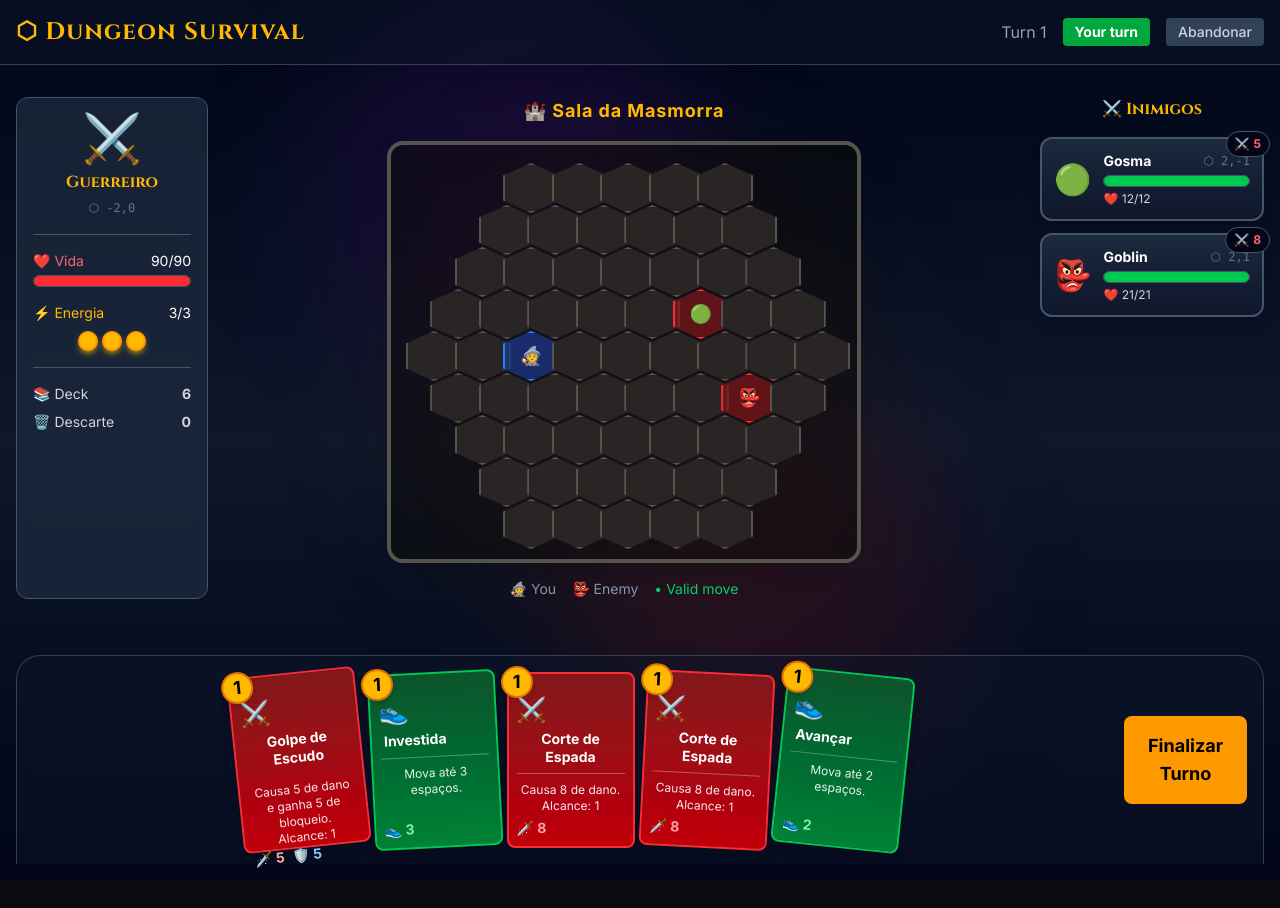
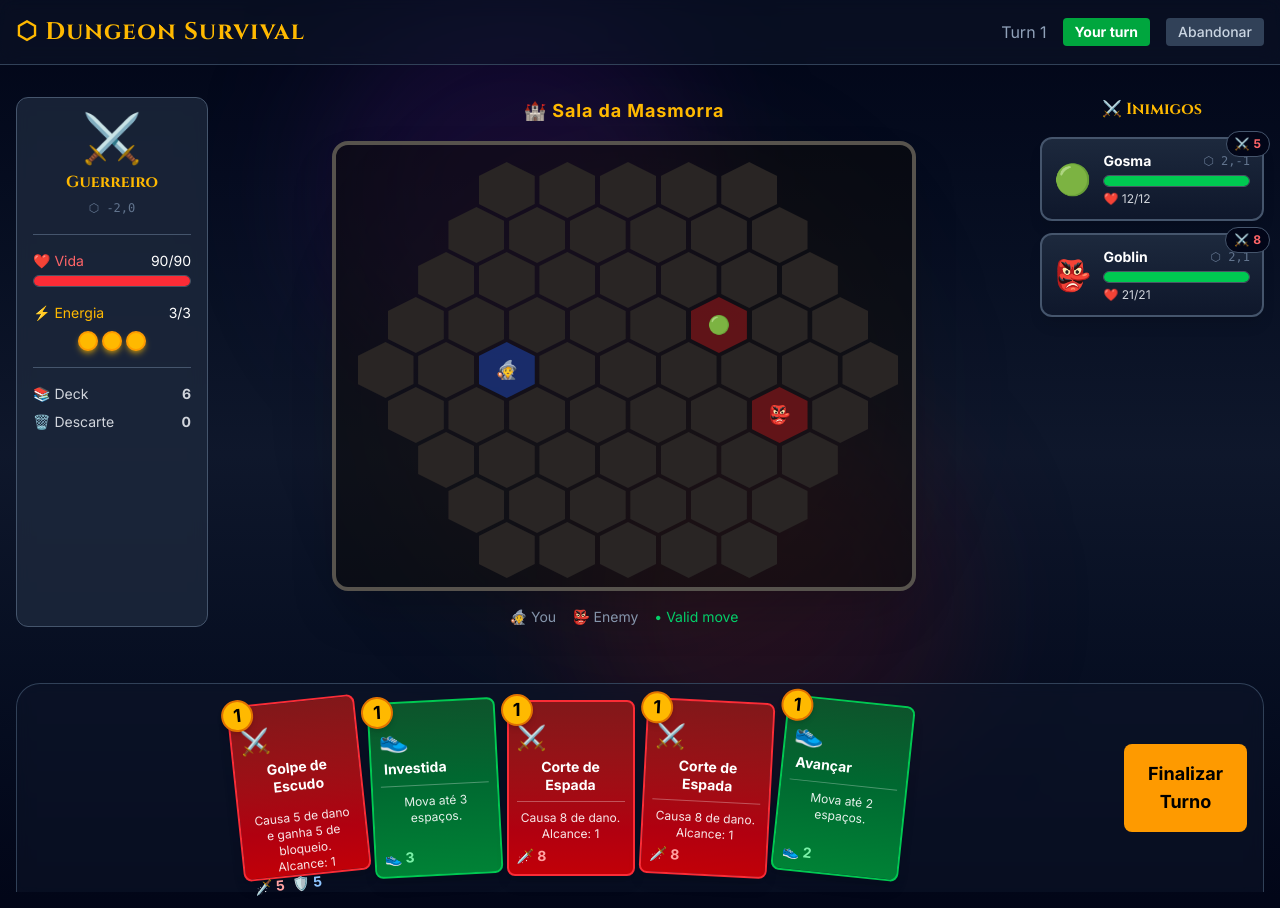
Before and after one commit to ValdineiJunior/dungeon-survival, a Next.js app: page /game in a window 1280 px wide. Both pictures are taken after a click on the button 328 px from the left and 436 px from the top of the page. Before the commit the page ends 880 px from the top, so only its background shows below. Built offline with nearby package versions, Linux system fonts and the light colour scheme.

Commit message:
fix: update HexGrid styling and dimensions, adjust hexagon spacing calculations for improved rendering

```diff
--- a/app/components/HexGrid.tsx
+++ b/app/components/HexGrid.tsx
@@ -83,29 +83,23 @@ export function HexGrid({
 
           // Colors based on state
           let bgColor = 'bg-stone-800';
-          let borderColor = 'border-stone-600';
           let hoverClass = 'hover:bg-stone-700';
           let extraClasses = '';
 
           if (isPlayer) {
             bgColor = 'bg-blue-900/70';
-            borderColor = 'border-blue-500';
             hoverClass = '';
           } else if (isEnemy) {
             if (isTargetable) {
-              // Enemy that can be targeted - highlight with yellow/orange
               bgColor = 'bg-orange-700/80';
-              borderColor = 'border-yellow-400';
               hoverClass = 'hover:bg-orange-600 cursor-pointer';
               extraClasses = 'animate-pulse ring-2 ring-yellow-400 ring-offset-2 ring-offset-stone-900';
             } else {
               bgColor = 'bg-red-900/70';
-              borderColor = 'border-red-500';
               hoverClass = '';
             }
           } else if (isValid) {
             bgColor = 'bg-green-700/60';
-            borderColor = 'border-green-400';
             hoverClass = 'hover:bg-green-600/80 cursor-pointer';
             extraClasses = 'animate-pulse';
           }
@@ -125,16 +119,15 @@ export function HexGrid({
               disabled={!isValid && !isTargetable && content.type === 'empty'}
               className={`
                 absolute
-                w-[56px] h-[50px]
+                w-[56px] h-[56px]
                 flex items-center justify-center
-                ${bgColor} ${borderColor} ${hoverClass} ${extraClasses}
-                border-2
+                ${bgColor} ${hoverClass} ${extraClasses}
                 transition-all duration-150
                 text-lg
               `}
               style={{
                 left: pixel.x + offsetX - 28 + 'px',
-                top: pixel.y + offsetY - 25 + 'px',
+                top: pixel.y + offsetY - 28 + 'px',
                 clipPath: 'polygon(50% 0%, 100% 25%, 100% 75%, 50% 100%, 0% 75%, 0% 25%)',
               }}
               title={
--- a/app/lib/hexUtils.ts
+++ b/app/lib/hexUtils.ts
@@ -116,19 +116,20 @@ export function getTile(map: HexMap, pos: HexPosition): HexTile | undefined {
 
 // === CONVERSÃO PARA PIXELS (para renderização) ===
 
-// Tamanho do hex (raio do círculo circunscrito)
-const HEX_SIZE = 28;
+// Tamanho do hex (espaçamento entre hexágonos)
+const HEX_SPACING_X = 35; // Espaçamento horizontal
+const HEX_SPACING_Y = 30; // Espaçamento vertical
 
 // Converter coordenadas axiais para pixels (pointy-top hexagons)
 export function hexToPixel(pos: HexPosition): { x: number; y: number } {
-  const x = HEX_SIZE * (Math.sqrt(3) * pos.q + Math.sqrt(3)/2 * pos.r);
-  const y = HEX_SIZE * (3/2 * pos.r);
+  const x = HEX_SPACING_X * (Math.sqrt(3) * pos.q + Math.sqrt(3)/2 * pos.r);
+  const y = HEX_SPACING_Y * (3/2 * pos.r);
   return { x, y };
 }
 
 // Obter o tamanho do hex para CSS
-export function getHexSize(): number {
-  return HEX_SIZE;
+export function getHexSpacing(): { x: number; y: number } {
+  return { x: HEX_SPACING_X, y: HEX_SPACING_Y };
 }
 
 // Calcular bounds do mapa para centralização
@@ -140,10 +141,10 @@ export function getMapBounds(map: HexMap): { minX: number; maxX: number; minY: n
     const pos = parseHexKey(key);
     const pixel = hexToPixel(pos);
 
-    minX = Math.min(minX, pixel.x - HEX_SIZE);
-    maxX = Math.max(maxX, pixel.x + HEX_SIZE);
-    minY = Math.min(minY, pixel.y - HEX_SIZE);
-    maxY = Math.max(maxY, pixel.y + HEX_SIZE);
+    minX = Math.min(minX, pixel.x - HEX_SPACING_X);
+    maxX = Math.max(maxX, pixel.x + HEX_SPACING_X);
+    minY = Math.min(minY, pixel.y - HEX_SPACING_Y);
+    maxY = Math.max(maxY, pixel.y + HEX_SPACING_Y);
   }
 
   return { minX, maxX, minY, maxY };
```
